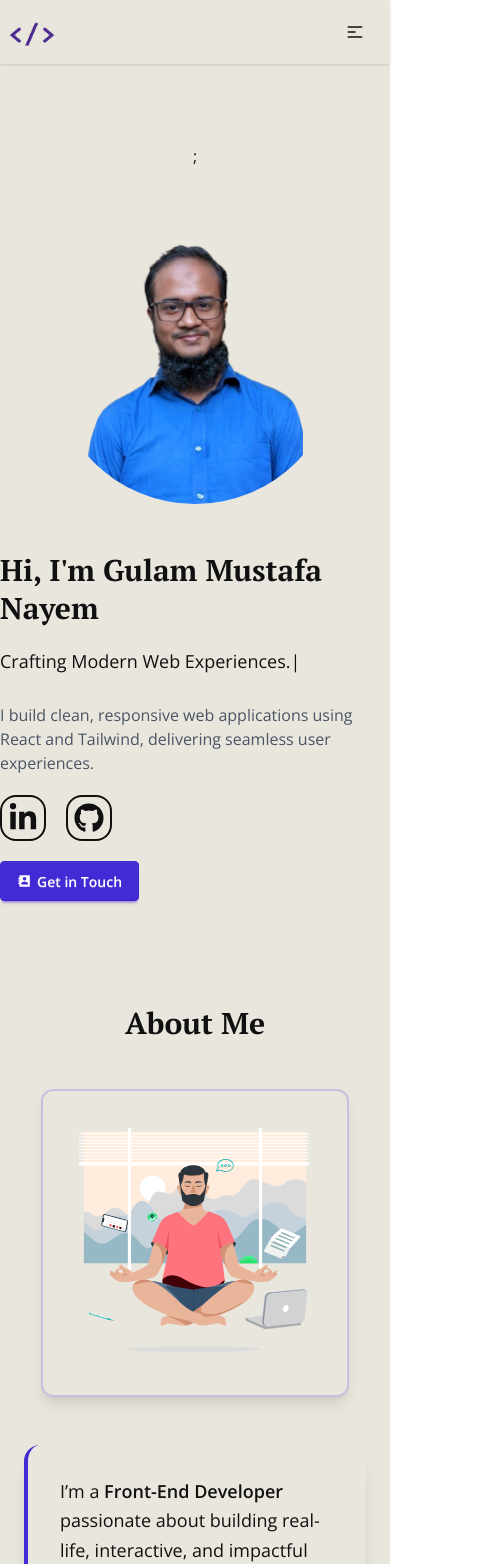
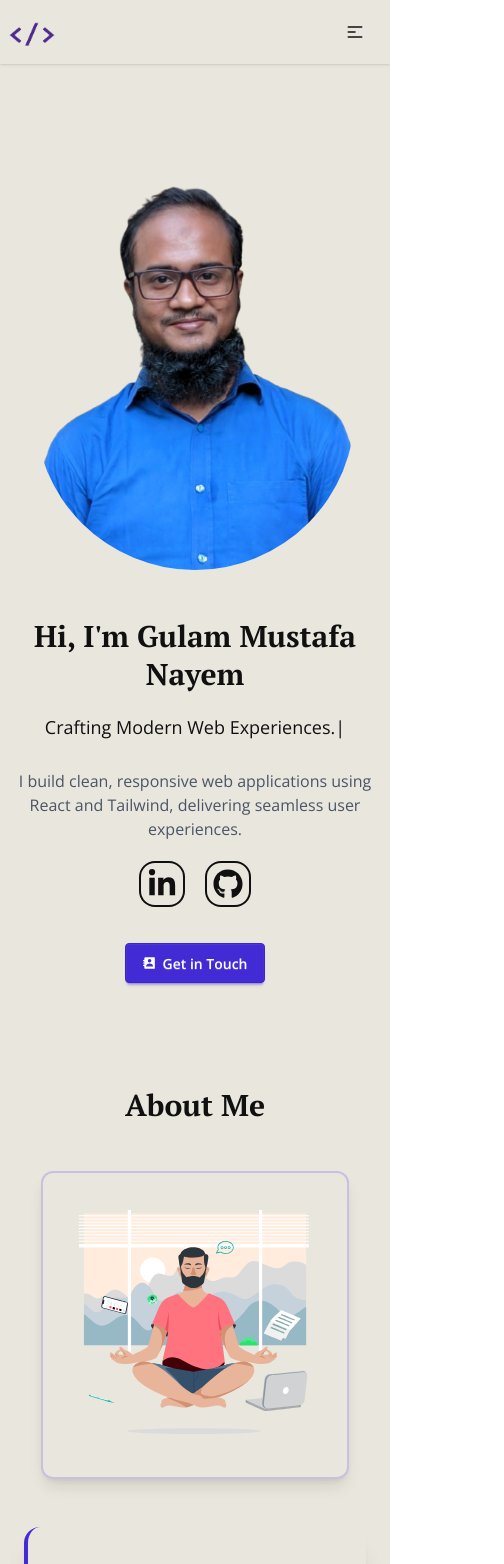
Before and after one commit to gmnayem631/portfolio-2-client, a React (Vite) app: page / in a window 390 px wide. Shown: the top 1564 px of the page, 504 px wide, since content can reach past the window. Built offline with nearby package versions, Linux system fonts and the light colour scheme.

Commit message:
made the site responsive

```diff
--- a/src/components/Contact.jsx
+++ b/src/components/Contact.jsx
@@ -19,15 +19,15 @@ const socialLinks = [
 
 const Contact = () => {
   return (
-    <section id="contact" className="max-w-7xl mx-auto py-10">
-      <div className="container grid lg:grid-cols-2 lg:items-stretch gap-5">
-        <div className="flex flex-col gap-3 my-auto">
+    <section id="contact" className="max-w-7xl mx-auto py-10 px-4">
+      <div className="grid lg:grid-cols-2 gap-5">
+        <div className="flex flex-col gap-3 my-auto text-center lg:text-left">
           <h2 className="text-3xl font-semibold">Let's Connect</h2>
-          <p className="max-w-2/3">
+          <p className="max-w-md mx-auto lg:mx-0">
             Get in touch to bring your ideas to life with clean, responsive, and
             user-friendly web applications.
           </p>
-          <div className="flex gap-4">
+          <div className="flex gap-4 justify-center lg:justify-start mt-2">
             {socialLinks.map((link, idx) => {
               const Icon = link.icon;
               return (
@@ -50,7 +50,7 @@ const Contact = () => {
           action=""
           className="p-6 rounded-2xl flex flex-col gap-6 bg-gradient-to-r from-[#F5F7FA] via-[#E6ECFF] to-[#FDFBFF] text-text"
         >
-          <div className="md:grid md:grid-cols-2 md:gap-4">
+          <div className="grid grid-cols-1 md:grid-cols-2 md:gap-4">
             {/* Name */}
             <div className="flex flex-col mb-4">
               <label htmlFor="name" className="mb-2 font-medium text-text">
--- a/src/components/Hero.jsx
+++ b/src/components/Hero.jsx
@@ -10,7 +10,7 @@ const Hero = () => {
       className="max-w-7xl mx-auto py-10 mt-10 flex flex-col-reverse md:flex-row items-center justify-between gap-12"
     >
       {/* Left content */}
-      <div className="flex flex-col gap-5 justify-center">
+      <div className="flex flex-col gap-5 justify-center text-center md:text-left">
         <h2 className="font-semibold text-3xl lg:text-5xl leading-tight">
           Hi, I'm Gulam Mustafa Nayem
         </h2>
@@ -33,7 +33,7 @@ const Hero = () => {
           I build clean, responsive web applications using React and Tailwind,
           delivering seamless user experiences.
         </p>
-        <div className="flex gap-5 text-3xl">
+        <div className="flex gap-5 text-3xl justify-center md:justify-start">
           <a
             href="http://linkedin.com/in/gulam-mustafa-nayem"
             target="_blank"
@@ -49,7 +49,7 @@ const Hero = () => {
             <FaGithub />
           </a>
         </div>
-        <div className="">
+        <div className="mt-4 flex justify-center md:justify-start">
           <button className="btn btn-primary text-white">
             <BiSolidContact />
             <a href="#contact">Get in Touch</a>
@@ -57,14 +57,13 @@ const Hero = () => {
         </div>
       </div>
       {/* Right content */}
-      <div className="flex-1 flex justify-center max-w-xs md:max-w-md lg:max-w-xl">
+      <div className="flex-1 flex justify-center max-w-xs sm:max-w-sm md:max-w-md lg:max-w-xl">
         <img
           src={heroImg}
           alt="Hero"
-          className="w-72 h-72 md:w-auto md:h-auto object-contain rounded-full"
+          className="w-full max-w-xs sm:max-w-sm md:max-w-md lg:max-w-xl h-auto object-contain rounded-full"
         />
       </div>
-      ;
     </div>
   );
 };
--- a/src/components/Projects.jsx
+++ b/src/components/Projects.jsx
@@ -5,7 +5,7 @@ const Projects = () => {
   return (
     <div id="projects" className="max-w-7xl mx-auto py-10 mt-5">
       <h2 className="text-3xl font-bold">Projects</h2>
-      <div className="mt-10 grid grid-cols-3 gap-3">
+      <div className="mt-10 grid grid-cols-1 sm:grid-cols-2 lg:grid-cols-3 gap-3">
         {projects.map((projects, idx) => {
           return <ProjectCard key={idx} projects={projects} className="" />;
         })}
```
